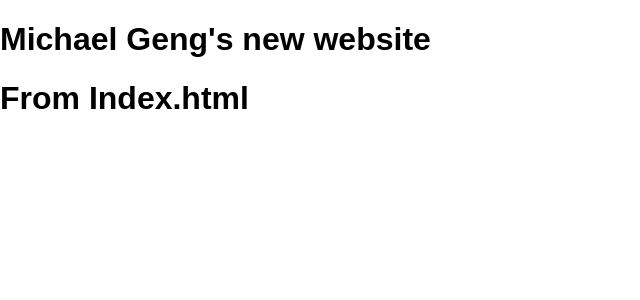
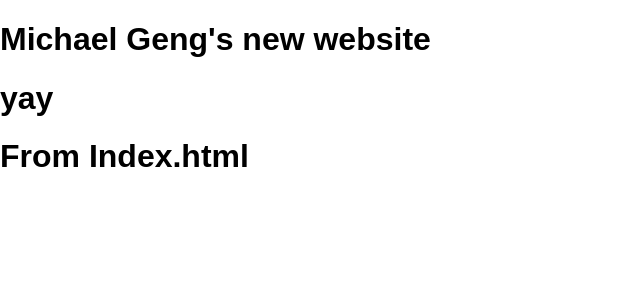
Before and after one commit to MichaelGeng/michaelhgeng, a React (Create React App) app: page / in a window 1280 px wide. Shown: the top 300 px of the page, without its empty margins (0-640 px from the left). Built offline with nearby package versions, Linux system fonts and the light colour scheme.

Commit message:
Figured out deployment issues to custom domain

```diff
--- a/package.json
+++ b/package.json
@@ -2,7 +2,7 @@
   "name": "michaelhgeng",
   "version": "0.1.0",
   "private": true,
-  "homepage": "https://MichaelGeng.github.io/michaelhgeng/",
+  "homepage": "https://MichaelGeng.github.io",
   "dependencies": {
     "gh-pages": "^1.2.0",
     "react": "^16.4.1",
--- a/public/index.html
+++ b/public/index.html
@@ -4,9 +4,6 @@
     <meta charset="utf-8">
     <meta name="viewport" content="width=device-width, initial-scale=1, shrink-to-fit=no">
     <meta name="theme-color" content="#000000">
-
-    <link rel="manifest" href="%PUBLIC_URL%/manifest.json">
-    <link rel="shortcut icon" href="%PUBLIC_URL%/favicon.ico">
 
     <title>React App</title>
   </head>
--- a/src/App.js
+++ b/src/App.js
@@ -5,7 +5,10 @@ import './App.css';
 class App extends Component {
   render() {
     return (
-      <h1>Michael Geng's new website</h1>
+      <div>
+        <h1>Michael Geng's new website</h1>
+        <h1>yay</h1>
+      </div>
     );
   }
 }
```
Also changed, not shown: 1 other file (tests, documents, lock files or other folders).
